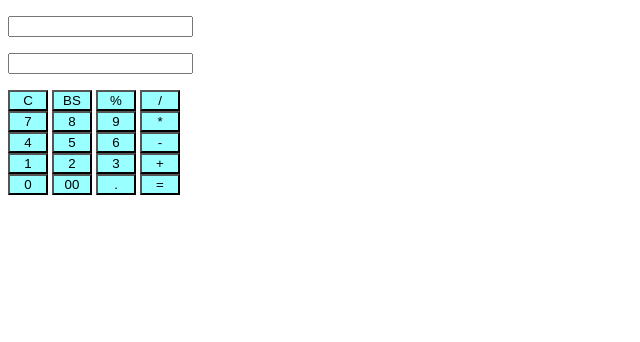
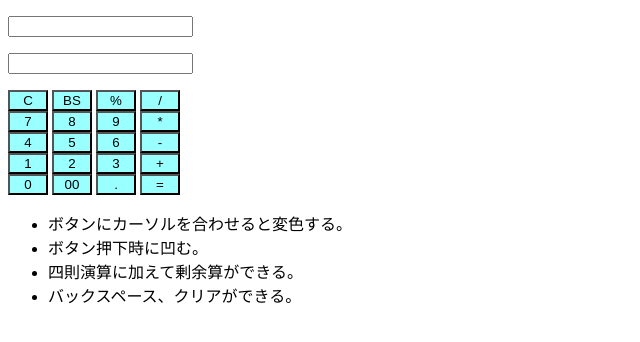
Before and after one commit to HammerHead0627/calculator, a plain HTML site: page index.html in a window 1280 px wide. Shown: the whole page, without its empty margins (0-640 px from the left). Drawn offline with Linux system fonts and the light colour scheme.

Commit message:
説明文を追加

```diff
--- a/index.html
+++ b/index.html
@@ -83,5 +83,11 @@
       <input type="button" name="button" class="button" value="=" onclick="calculationView();">
     </div>
   </div>
+  <ul>
+    <li>ボタンにカーソルを合わせると変色する。</li>
+    <li>ボタン押下時に凹む。</li>
+    <li>四則演算に加えて剰余算ができる。</li>
+    <li>バックスペース、クリアができる。</li>
+  </ul>
 </body>
 </html>
```
